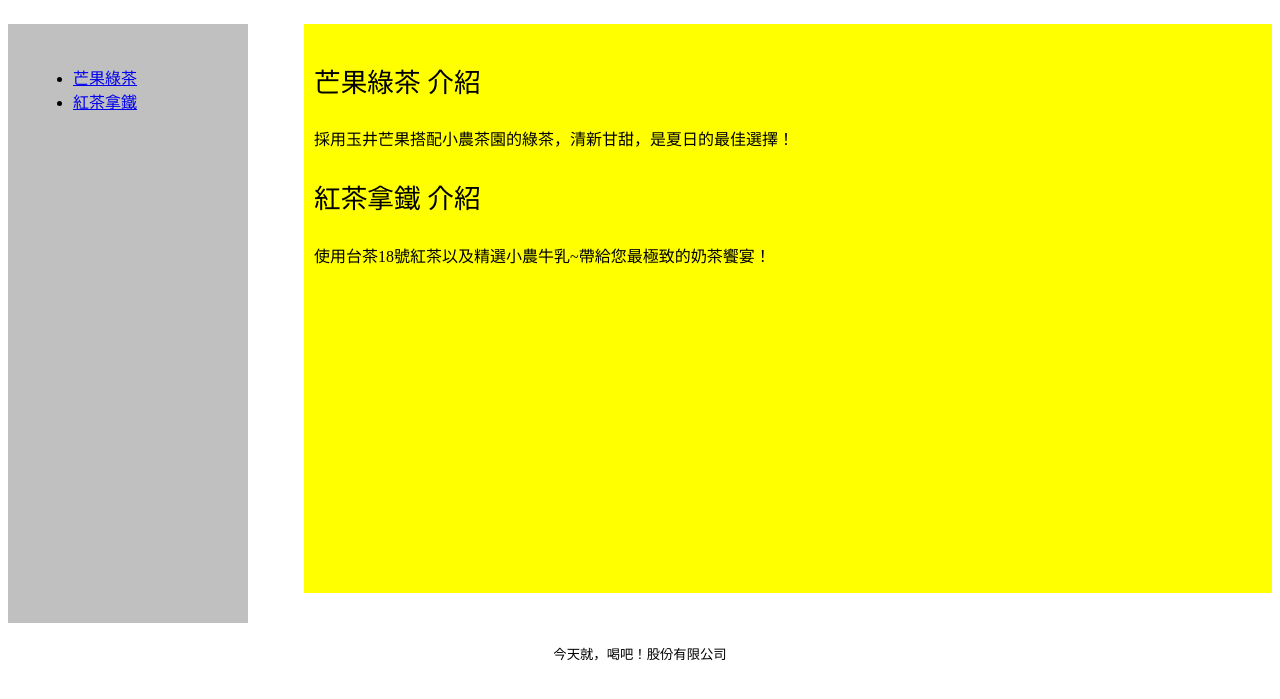
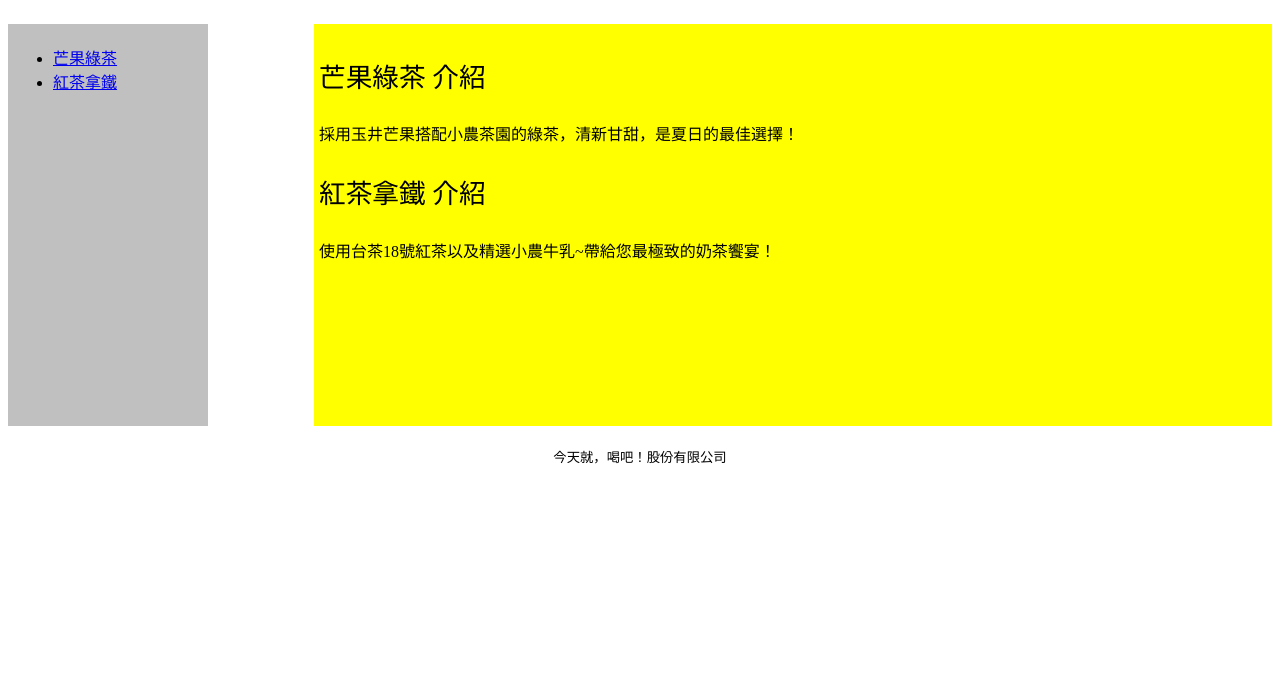
Before and after one commit to kate0101111/kate0101111.github.io, a plain HTML site: page nav.html in a window 1280 px wide. Shown: the part 83-782 px from the top of the page. Drawn offline with Linux system fonts and the light colour scheme.

Commit message:
Update nav.html

```diff
--- a/nav.html
+++ b/nav.html
@@ -4,8 +4,8 @@
   <title>今天就，喝吧！</title>
     	<style>
           header,footer{display:block;clear:both;padding:5px;text-align:center}
-          nav{display:block;float:left;width:15%;height:70%;background:silver;padding:25px}
-          article{display:block;float:right;width:75%;height:70%;background:yellow;padding:10px}
+          nav{display:block;float:left;width:15%;height:50%;background:silver;padding:5px}
+          article{display:block;float:right;width:75%;height:50%;background:yellow;padding:5px}
         </style>
     </head>
 	<body>
```
